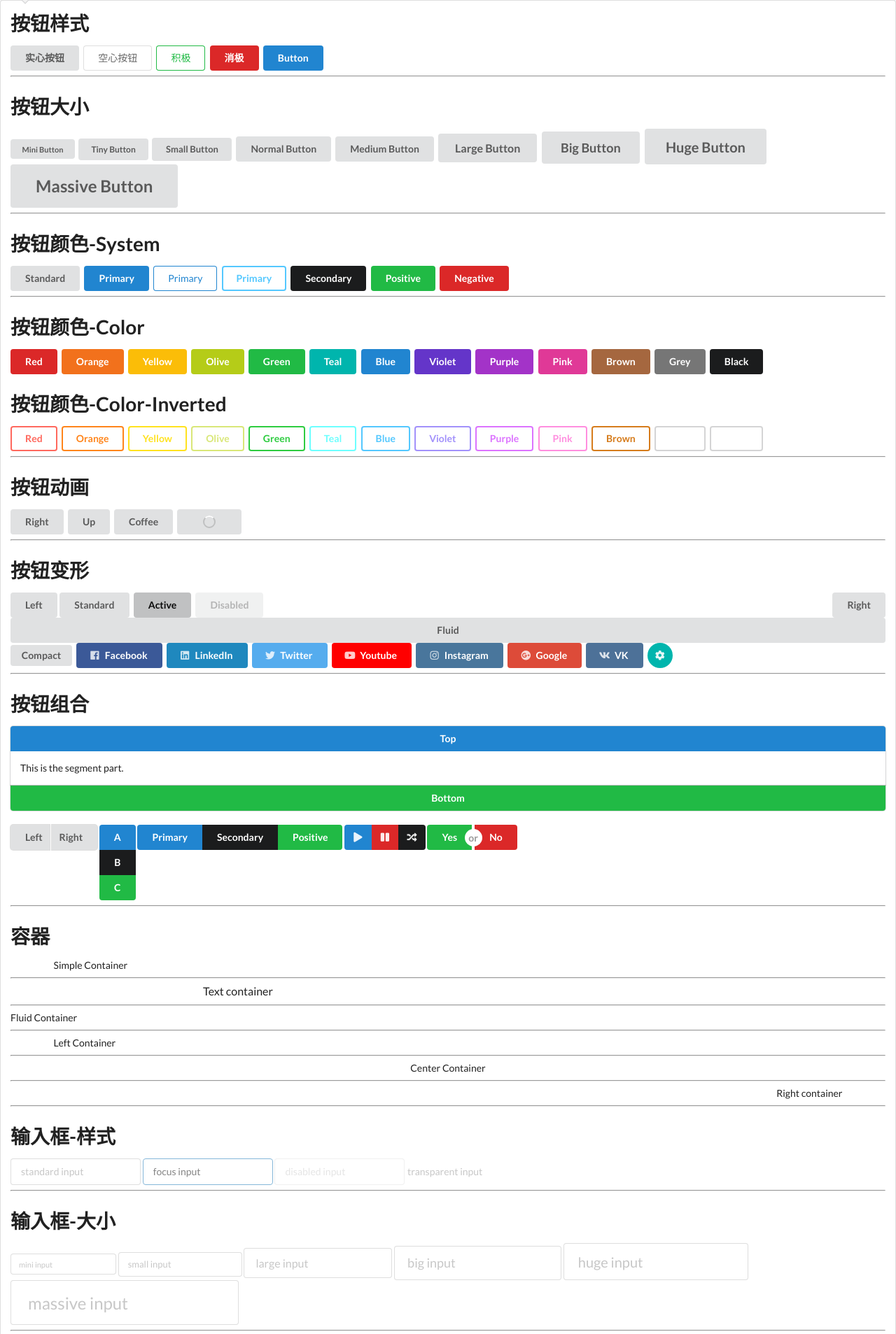
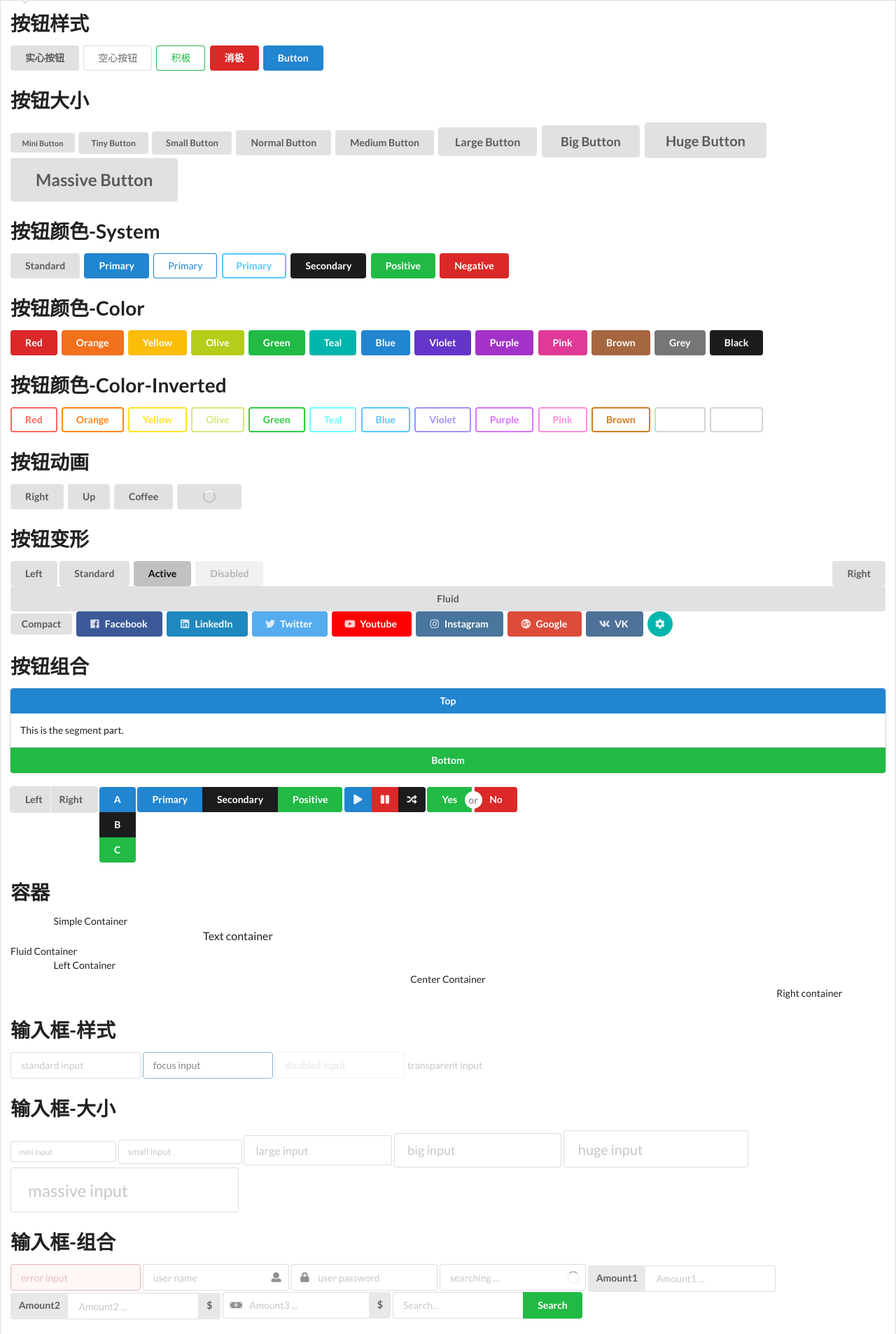
Before and after one commit to ItManHarry/wechat, a Flask app: page /ui/index in a window 1280 px wide. Shown: the part 42-1949 px from the top of the page at 70% size. Run offline with Flask 2, Linux system fonts and the light colour scheme.

Commit message:
add semantic ui

```diff
--- a/chat/templates/ui/index.html
+++ b/chat/templates/ui/index.html
@@ -9,7 +9,6 @@
   <button class="ui button basic positive">积极</button>
   <button class="ui button negative">消极</button>
   <button class="ui button blue">Button</button>
-  <hr>
   <h1>按钮大小</h1>
   <button class="ui button mini">Mini Button</button>
   <button class="ui button tiny">Tiny Button</button>
@@ -20,7 +19,6 @@
   <button class="ui button big">Big Button</button>
   <button class="ui button huge">Huge Button</button>
   <button class="ui button massive">Massive Button</button>
-  <hr>
   <h1>按钮颜色-System</h1>
   <button class="ui button">Standard</button>
   <button class="ui button primary">Primary</button>
@@ -29,7 +27,6 @@
   <button class="ui button secondary">Secondary</button>
   <button class="ui button positive">Positive</button>
   <button class="ui button negative">Negative</button>
-  <hr>
   <h1>按钮颜色-Color</h1>
   <button class="ui button red">Red</button>
   <button class="ui button orange">Orange</button>
@@ -58,7 +55,6 @@
   <button class="ui button inverted brown">Brown</button>
   <button class="ui button inverted grey">Grey</button>
   <button class="ui button inverted black">Black</button>
-  <hr>
   <h1>按钮动画</h1>
   <div class="ui button animated">
     <div class="content visible">Right</div>
@@ -76,7 +72,6 @@
     <div class="content visible">Loading</div>
     <div class="content hidden">Loading!</div>
   </div>
-  <hr>
   <h1>按钮变形</h1>
   <button class="ui button">Standard</button>
   <button class="ui button active">Active</button>
@@ -93,7 +88,6 @@
   <button class="ui button google plus"><i class="icon google plus"></i>Google</button>
   <button class="ui button vk"><i class="icon vk"></i>VK</button>
   <button class="ui button teal icon circular"><i class="icon setting"></i></button>
-  <hr>
   <h1>按钮组合</h1>
   <div class="ui attached button primary top">Top</div>
   <div class="ui attached segment"><p>This is the segment part.</p></div>
@@ -120,32 +114,25 @@
     <div class="or"></div>
     <button class="ui button negative">No</button>
   </div>
-  <hr>
   <h1>容器</h1>
   <div class="ui container">
     <p>Simple Container</p>
   </div>
-  <hr>
   <div class="ui container text">
     <p>Text container</p>
   </div>
-  <hr>
   <div class="ui container fluid">
     <p>Fluid Container</p>
   </div>
-  <hr>
   <div class="ui container left aligned">
     <p>Left Container</p>
   </div>
-  <hr>
   <div class="ui container center aligned">
     <p>Center Container</p>
   </div>
-  <hr>
   <div class="ui container right aligned">
     <p>Right container</p>
   </div>
-  <hr>
   <h1>输入框-样式</h1>
   <div class="ui input">
     <input type="text" placeholder="standard input">
@@ -159,7 +146,6 @@
   <div class="ui input transparent">
     <input type="text" placeholder="transparent input">
   </div>
-  <hr>
   <h1>输入框-大小</h1>
   <div class="ui input mini">
     <input type="text" placeholder="mini input">
@@ -179,7 +165,6 @@
   <div class="ui input massive">
     <input type="text" placeholder="massive input">
   </div>
-  <hr>
   <h1>输入框-组合</h1>
   <div class="ui input error">
     <input type="text" placeholder="error input">
@@ -214,7 +199,6 @@
     <input type="text" placeholder="Search...">
     <button class="ui button green">Search</button>
   </div>
-  <hr>
   <h1>图片</h1>
   Disabled image :<img src="{{url_for('static', filename='image/bg.jpg')}}" class="ui tiny disabled image"><br>
   Link Image : <br>
@@ -233,7 +217,6 @@
   Top Aligned Image : <img src="{{url_for('static', filename='image/bg.jpg')}}" class="ui top aligned small image"><span>Top Image</span><br>
   Middle Aligned Image : <img src="{{url_for('static', filename='image/bg.jpg')}}" class="ui middle aligned small image"><span>Middle Image</span><br>
   Bottom Aligned Image : <img src="{{url_for('static', filename='image/bg.jpg')}}" class="ui bottom aligned small image"><span>Bottom Image</span><br>
-  <hr>
   <h1>标题-样式</h1>
   <h1 class="ui header">Header 1</h1>
   <h2 class="ui header">Header 2</h2>
@@ -257,7 +240,6 @@
     <h4 class="ui blue inverted header">Header 4</h4>
     <h5 class="ui black inverted header">Header 5</h5>
   </div>
-  <hr>
   <h1>标题-组合</h1>
   <h1 class="ui header">Header 1<div class="sub header">Sub Header</div></h1>
   <h2 class="ui header">Header 2<div class="sub header">Sub Header</div></h2>
@@ -287,7 +269,6 @@
     <div class="content">Setting</div>
     <div class="sub header">Setting you account!</div>
   </h2>
-  <hr>
   <h1>段落-样式</h1>
   <div class="ui segment">
     <p>Basic Segment.</p>
@@ -327,7 +308,6 @@
   <div class="ui segment black">Black segment.</div>
   <div class="ui segment inverted secondary orange">Orange inverted secondary segment.</div>
   <div class="ui segment inverted tertiary yellow">Yellow inverted tertiary segment.</div>
-  <hr>
   <h1>段落-组合</h1>
   <div class="ui segments">
     <div class="ui segment">
@@ -383,7 +363,6 @@
   <div class="ui center aligned segment">
     Center
   </div>
-  <hr>
   <h1>标签-样式</h1>
   <div class="ui label">Standard label</div>
   <div class="ui basic label">Basic label</div>
@@ -412,7 +391,6 @@
   <div class="ui label huge">Huge label</div>
   <div class="ui label massive">Massive label</div>
   <div class="ui label red empty circular"></div>
-  <hr>
   <h1>标签-组合</h1>
   <div class="ui label">
     <i class="icon mail"></i>52
@@ -480,7 +458,6 @@
       <p>For the test , go go go !</p>
     </div>
   </div>
-  <hr>
   <h1>列表-样式</h1>
   <div class="ui list">
     <div class="item">list1</div>
@@ -598,5 +575,19 @@
       </div>
     </div>
   </div>
+  <h1>图标</h1>
+  Standard : <i class="home icon"></i>
+  Big:<i class="big home icon"></i>
+  Huge:<i class="huge home icon"></i>
+  Massive:<i class="massive home icon"></i>
+  Red:<i class="green huge user icon"></i>
+  <hr>
+  Standard : <i class="home icon"></i>
+  Horizontally flipped : <i class="horizontally flipped home icon"></i>
+  Vertically flipped : <i class="vertically flipped home icon"></i>
+  Clockwise rotated : <i class="clockwise rotated home icon"></i>
+  Counter clockwise rotated : <i class="counter clockwise rotated home icon"></i>
+  Circular : <i class="circular home icon"></i>
+  Bordered : <i class="bordered home icon"></i>
 </div>
 {% endblock %}
```
